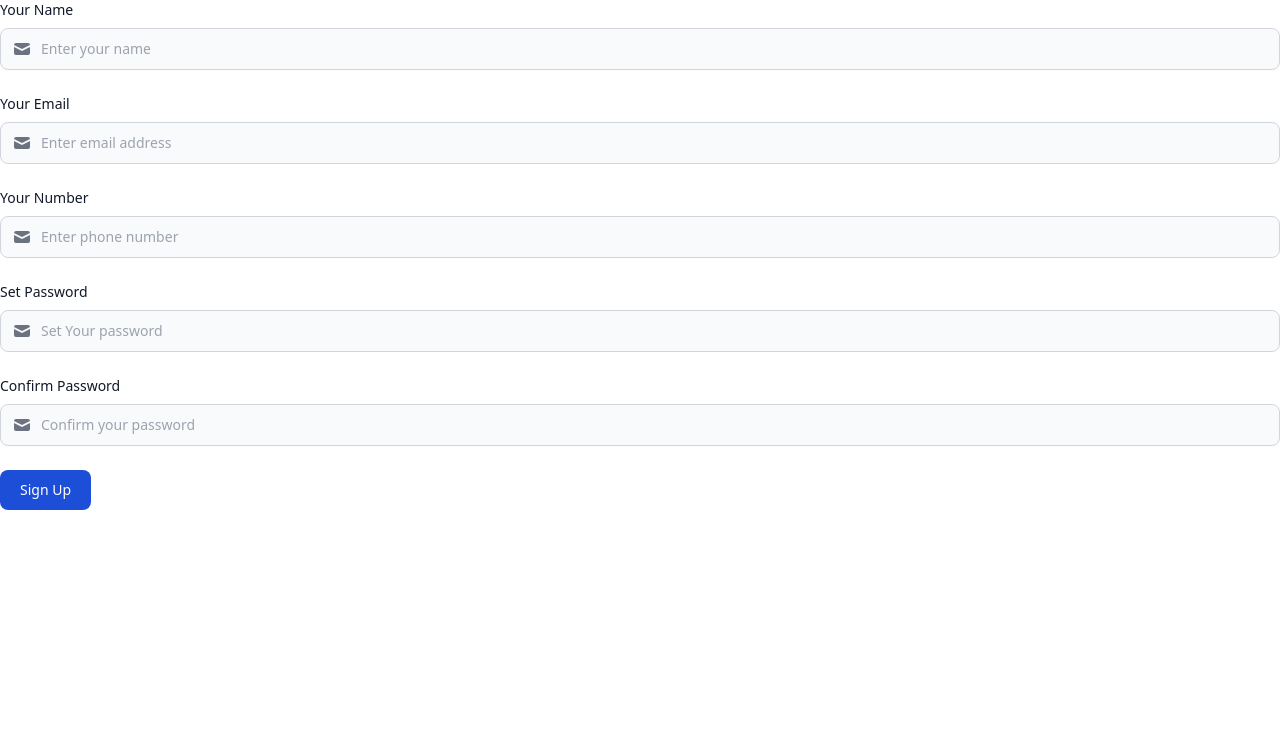
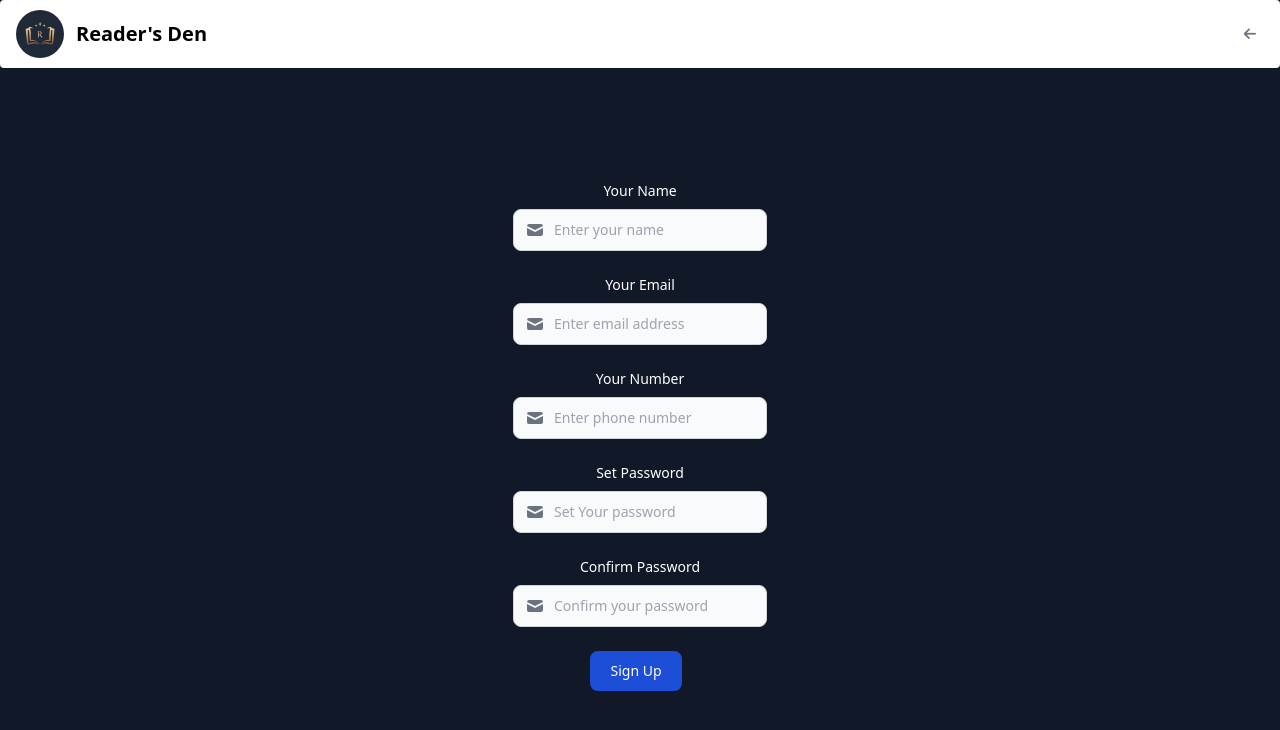
Before and after one commit to tanmayvaij/readersden, a React (Create React App) app: page /#/signup in a window 1280 px wide. Shown: the top 730 px of the page. Built offline with nearby package versions, Linux system fonts and the light colour scheme.

Commit message:
ui of without auth fixed

```diff
--- a/public/index.html
+++ b/public/index.html
@@ -7,11 +7,15 @@
         <meta http-equiv="X-UA-Compatible" content="IE=edge">
         <meta name="viewport" content="width=device-width, initial-scale=1.0">
 
-        <title>Document</title>
+        <title>Reader's Den</title>
+
+        <link rel="shortcut icon" href="favicon.png" type="image/x-icon">
 
         <link href="https://cdnjs.cloudflare.com/ajax/libs/flowbite/1.6.3/flowbite.min.css" rel="stylesheet" />
 
         <script src="https://cdnjs.cloudflare.com/ajax/libs/flowbite/1.6.3/flowbite.min.js"></script>
+
+        <link rel="stylesheet" href="https://cdnjs.cloudflare.com/ajax/libs/font-awesome/6.3.0/css/all.min.css" integrity="sha512-SzlrxWUlpfuzQ+pcUCosxcglQRNAq/DZjVsC0lE40xsADsfeQoEypE+enwcOiGjk/bSuGGKHEyjSoQ1zVisanQ==" crossorigin="anonymous" referrerpolicy="no-referrer" />
 
     </head>
 
--- a/src/App.jsx
+++ b/src/App.jsx
@@ -1,4 +1,5 @@
-import { Routes, Route } from "react-router-dom";
+import { Routes, Route, Navigate } from "react-router-dom";
+import Authbar from "./components/Authbar";
 import SideBarWithNavbar from "./components/SideBarWithNavbar";
 
 import Home from "./pages/Home";
@@ -15,6 +16,7 @@ const RoutesWithUser = () => {
         <Routes>
             <Route exact path="/" element={ <Home/> } />
             <Route exact path="/mybooks" element={ <MyBooks/> } />
+            <Route path="*" element={<Navigate to="/" replace />} />
         </Routes>
         </>
     )
@@ -26,6 +28,7 @@ const RoutesWithoutUser = () => {
             <Route exact path="/" element={ <Intro/> } />
             <Route exact path="/signin" element={ <Signin/> } />
             <Route exact path="/signup" element={ <Signup/> } />
+            <Route path="*" element={<Navigate to="/" replace />} />
         </Routes>
     )
 }
@@ -34,6 +37,10 @@ export default function App() {
 
     const authtoken = localStorage.getItem("authtoken")
 
-    return authtoken ? <RoutesWithUser/> : <RoutesWithoutUser/>
-
+    return (
+        <>
+        <Authbar/>
+        { (authtoken) ? <RoutesWithUser/> : <RoutesWithoutUser/> }
+        </>
+    )
 }
--- /dev/null
+++ b/src/components/Authbar.jsx
@@ -0,0 +1,42 @@
+import { useNavigate } from "react-router-dom"
+import { useLocation } from "react-router-dom"
+
+export default function Authbar() {
+
+    const location = useLocation()
+    const navigate = useNavigate()
+
+    const res = location.pathname == "/signin" || location.pathname == "/signup"
+
+    return (
+        <nav className="fixed w-full bg-white border-gray-200 px-2 sm:px-4 py-2.5 rounded dark:bg-gray-900">
+            <div className="container flex flex-wrap items-center justify-between mx-auto">
+
+                <a href="/" className="flex items-center">
+                    <img src="favicon.png" className="bg-gray-800 p-2 rounded-3xl h-6 mr-3 sm:h-12" alt="Flowbite Logo" />
+                    <span className="self-center text-xl font-semibold whitespace-nowrap dark:text-white">Reader's Den</span>
+                </a>
+
+                <div className="flex md:order-2">
+
+                    {
+
+                        (res) &&
+
+                        <button
+                            onClick={ () => navigate("/") }
+                            type="button"
+                            className="inline-flex items-center p-2 text-sm text-gray-500 rounded-lg hover:bg-gray-100 focus:outline-none focus:ring-2 focus:ring-gray-200 dark:text-gray-400 dark:hover:bg-gray-700 dark:focus:ring-gray-600"
+                            aria-expanded="false"
+                        >
+                            <i className="fa-solid fa-arrow-left"></i>
+                        </button>
+
+                    }
+
+                </div>
+
+            </div>
+        </nav>
+    )
+}
--- a/src/pages/Intro.jsx
+++ b/src/pages/Intro.jsx
@@ -5,7 +5,11 @@ export default function Intro() {
     const navigate = useNavigate()
 
     return (
-        <div id="intro">
+        <div id="intro" className="flex bg-gray-900 items-center justify-center flex-col min-h-screen">
+
+            <img className=" h-64 p-5 mb-10" src="brand.png" alt="" />
+
+            <div>
 
                 <button
                     type="button"
@@ -24,5 +28,7 @@ export default function Intro() {
                 </button>
 
             </div>
+
+        </div>
     )
 }
--- a/src/pages/Signup.jsx
+++ b/src/pages/Signup.jsx
@@ -33,14 +33,12 @@ export default function Signup() {
             location.href = "/"
         }
 
-
-
     }
 
     return (
-        <div id="signup">
+        <div id="signup" className="pt-20 bg-gray-900 flex items-center justify-center flex-col min-h-screen">
 
-            <label className="block mb-2 text-sm font-medium text-gray-900 dark:text-white">Your Name</label>
+            <label className=" text-white block mb-2 text-sm font-medium dark:text-white">Your Name</label>
             <div className="relative mb-6">
                 <div className="absolute inset-y-0 left-0 flex items-center pl-3 pointer-events-none">
                     <svg aria-hidden="true" className="w-5 h-5 text-gray-500 dark:text-gray-400" fill="currentColor" viewBox="0 0 20 20" xmlns="http://www.w3.org/2000/svg"><path d="M2.003 5.884L10 9.882l7.997-3.998A2 2 0 0016 4H4a2 2 0 00-1.997 1.884z"></path><path d="M18 8.118l-8 4-8-4V14a2 2 0 002 2h12a2 2 0 002-2V8.118z"></path></svg>
@@ -55,7 +53,7 @@ export default function Signup() {
                 />
             </div>
 
-            <label className="block mb-2 text-sm font-medium text-gray-900 dark:text-white">Your Email</label>
+            <label className=" text-white block mb-2 text-sm font-medium dark:text-white">Your Email</label>
             <div className="relative mb-6">
                 <div className="absolute inset-y-0 left-0 flex items-center pl-3 pointer-events-none">
                     <svg aria-hidden="true" className="w-5 h-5 text-gray-500 dark:text-gray-400" fill="currentColor" viewBox="0 0 20 20" xmlns="http://www.w3.org/2000/svg"><path d="M2.003 5.884L10 9.882l7.997-3.998A2 2 0 0016 4H4a2 2 0 00-1.997 1.884z"></path><path d="M18 8.118l-8 4-8-4V14a2 2 0 002 2h12a2 2 0 002-2V8.118z"></path></svg>
@@ -70,7 +68,7 @@ export default function Signup() {
                 />
             </div>
 
-            <label className="block mb-2 text-sm font-medium text-gray-900 dark:text-white">Your Number</label>
+            <label className=" text-white block mb-2 text-sm font-medium dark:text-white">Your Number</label>
             <div className="relative mb-6">
                 <div className="absolute inset-y-0 left-0 flex items-center pl-3 pointer-events-none">
                     <svg aria-hidden="true" className="w-5 h-5 text-gray-500 dark:text-gray-400" fill="currentColor" viewBox="0 0 20 20" xmlns="http://www.w3.org/2000/svg"><path d="M2.003 5.884L10 9.882l7.997-3.998A2 2 0 0016 4H4a2 2 0 00-1.997 1.884z"></path><path d="M18 8.118l-8 4-8-4V14a2 2 0 002 2h12a2 2 0 002-2V8.118z"></path></svg>
@@ -85,7 +83,7 @@ export default function Signup() {
                 />
             </div>
 
-            <label className="block mb-2 text-sm font-medium text-gray-900 dark:text-white">Set Password</label>
+            <label className=" text-white block mb-2 text-sm font-medium dark:text-white">Set Password</label>
             <div className="relative mb-6">
                 <div className="absolute inset-y-0 left-0 flex items-center pl-3 pointer-events-none">
                     <svg aria-hidden="true" className="w-5 h-5 text-gray-500 dark:text-gray-400" fill="currentColor" viewBox="0 0 20 20" xmlns="http://www.w3.org/2000/svg"><path d="M2.003 5.884L10 9.882l7.997-3.998A2 2 0 0016 4H4a2 2 0 00-1.997 1.884z"></path><path d="M18 8.118l-8 4-8-4V14a2 2 0 002 2h12a2 2 0 002-2V8.118z"></path></svg>
@@ -100,7 +98,7 @@ export default function Signup() {
                 />
             </div>
 
-            <label className="block mb-2 text-sm font-medium text-gray-900 dark:text-white">Confirm Password</label>
+            <label className=" text-white block mb-2 text-sm font-medium dark:text-white">Confirm Password</label>
             <div className="relative mb-6">
                 <div className="absolute inset-y-0 left-0 flex items-center pl-3 pointer-events-none">
                     <svg aria-hidden="true" className="w-5 h-5 text-gray-500 dark:text-gray-400" fill="currentColor" viewBox="0 0 20 20" xmlns="http://www.w3.org/2000/svg"><path d="M2.003 5.884L10 9.882l7.997-3.998A2 2 0 0016 4H4a2 2 0 00-1.997 1.884z"></path><path d="M18 8.118l-8 4-8-4V14a2 2 0 002 2h12a2 2 0 002-2V8.118z"></path></svg>
```
Also changed, not shown: src/pages/Signin.jsx (+15 -16 lines), public/brand.png (added), public/favicon.png (added), src/components/BackBtn.jsx (added). Lines whose indentation alone changed are shown as unchanged.
